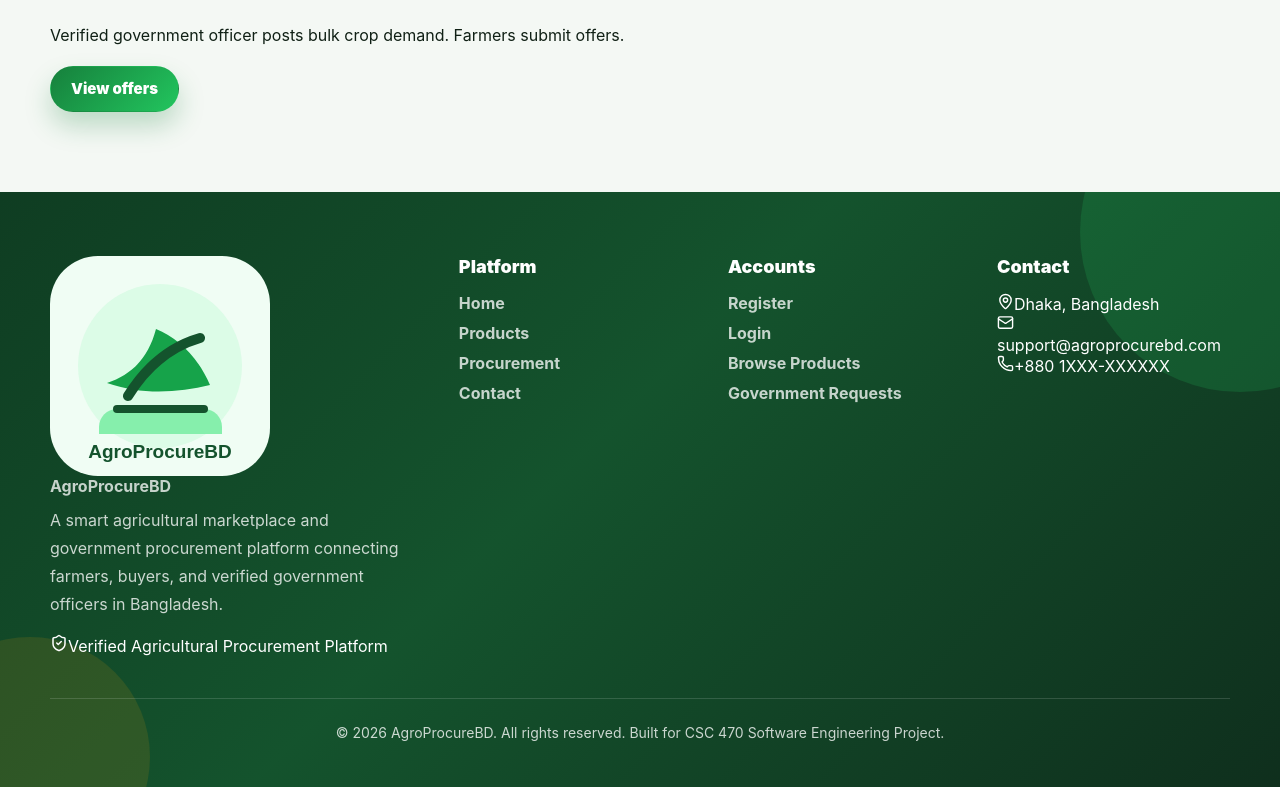
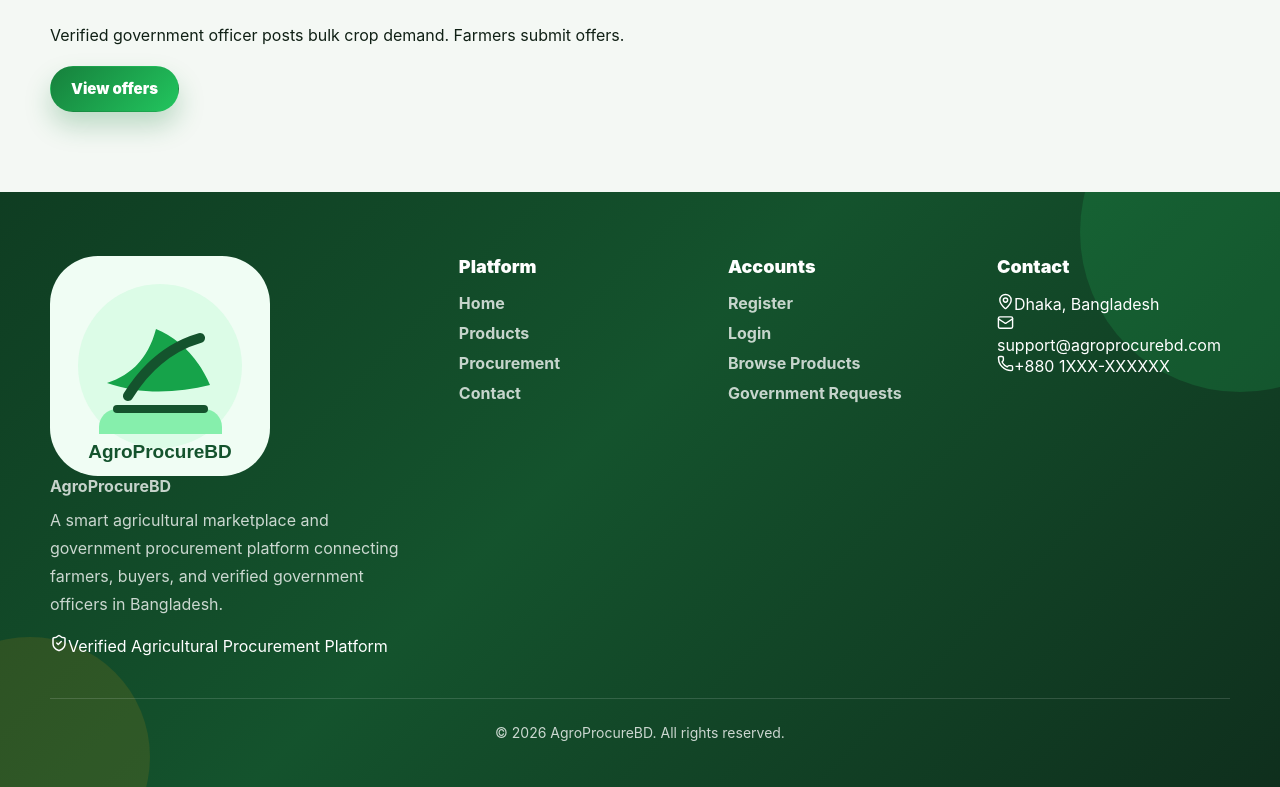
Before and after one commit to IA-MAHIM/AgroProcureBD, a React (Vite) app: page / in a window 1280 px wide. Shown: the part 1415-2202 px from the top of the page. Built offline with nearby package versions, Linux system fonts and the light colour scheme; no server answers.

Commit message:
Update Footer.jsx

```diff
--- a/src/components/Footer.jsx
+++ b/src/components/Footer.jsx
@@ -68,8 +68,7 @@ export default function Footer({ t }) {
 
         <div className="footer-bottom">
           <p>
-            © {year} AgroProcureBD. All rights reserved. Built for CSC 470
-            Software Engineering Project.
+            © {year} AgroProcureBD. All rights reserved.
           </p>
         </div>
       </div>
```
